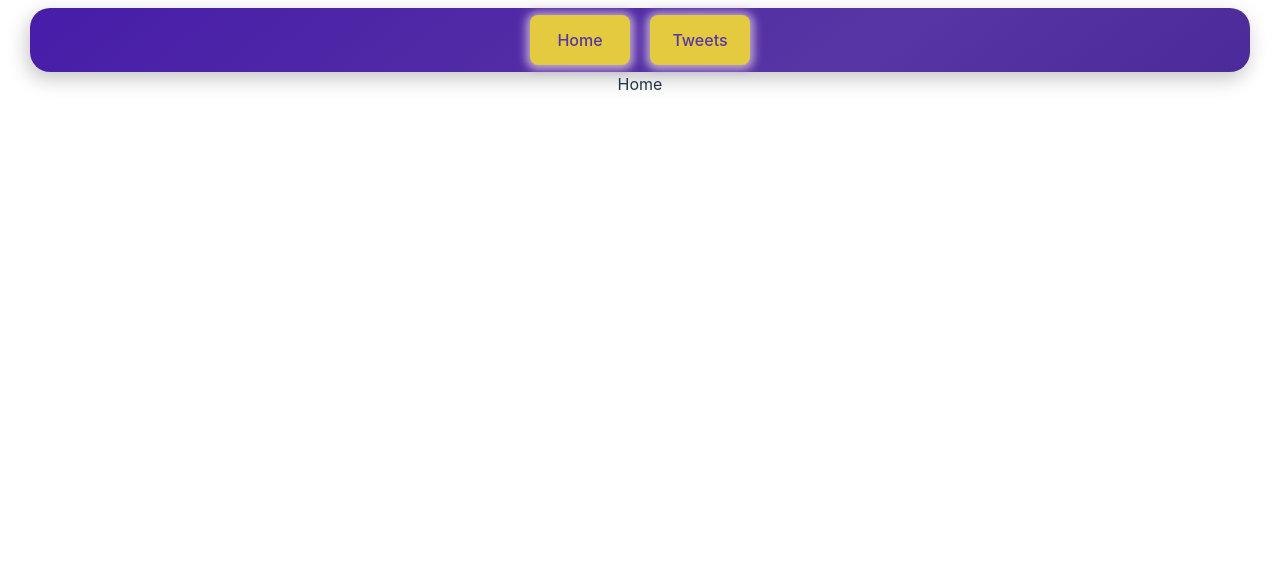
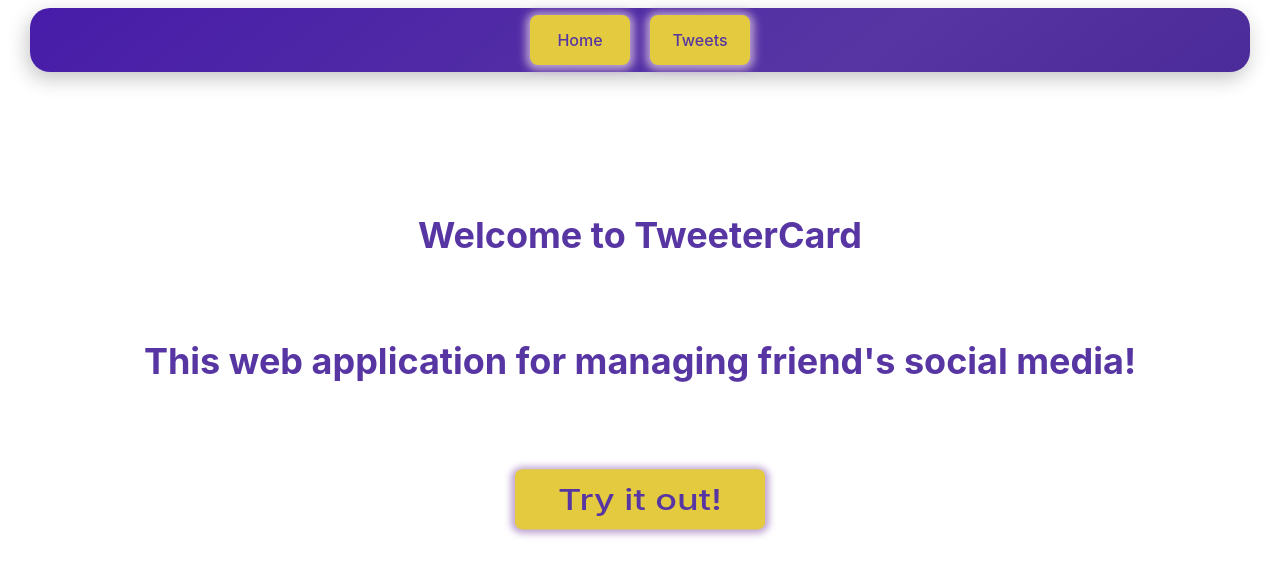
Before and after one commit to DmytroRudenko11/TestTask, a React (Vite) app: page / in a window 1280 px wide. Shown: the top 576 px of the page. Built offline with nearby package versions, Linux system fonts and the light colour scheme.

Commit message:
completed HP, NotFPage

```diff
--- a/index.html
+++ b/index.html
@@ -2,9 +2,9 @@
 <html lang="en">
   <head>
     <meta charset="UTF-8" />
-    <link rel="icon" type="image/svg+xml" href="/vite.svg" />
+    <link rel="icon" type="image/svg+xml" href="/public/favicon.ico" />
     <meta name="viewport" content="width=device-width, initial-scale=1.0" />
-    <title>Vite + React</title>
+    <title>TweetCard</title>
   </head>
   <body>
     <div id="root"></div>
--- a/src/App.jsx
+++ b/src/App.jsx
@@ -4,6 +4,7 @@ import { Layout } from "./components/Layout";
 import { HomePage } from "./pages/HomePage";
 import { TweetsPage } from "./pages/TweetsPage";
 import { ScrollToTopButton } from "./components/ScrollToTopBtn";
+import { NotFoundPage } from "./pages/NotFoundPage";
 
 function App() {
   return (
@@ -12,6 +13,7 @@ function App() {
         <Route path="/" element={<Layout />}>
           <Route index element={<HomePage />} />
           <Route path="tweets" element={<TweetsPage />} />
+          <Route path="*" element={<NotFoundPage />} />
         </Route>
       </Routes>
       <ScrollToTopButton />
--- a/src/components/DropdownFilter.jsx
+++ b/src/components/DropdownFilter.jsx
@@ -1,10 +1,11 @@
 import { useState } from "react";
 import styled from "styled-components";
+import PropTypes from "prop-types";
 import { BiFilterAlt, BiSolidFilterAlt } from "react-icons/bi";
 
-const options = ["By Tweets", "By Followers", "You are following"];
+const options = ["All tweets", "Not followed", "Followed by you"];
 
-export const DropdownFilter = () => {
+export const DropdownFilter = ({ filterHandler }) => {
   const [isOpen, setIsOpen] = useState(false);
   const [selectedOption, setSelectedOption] = useState(null);
 
@@ -12,6 +13,7 @@ export const DropdownFilter = () => {
 
   const onOptionClicked = (value) => () => {
     setSelectedOption(value);
+    filterHandler(value);
     setIsOpen(false);
   };
 
@@ -34,6 +36,10 @@ export const DropdownFilter = () => {
       )}
     </DropDownContainer>
   );
+};
+
+DropdownFilter.propTypes = {
+  filterHandler: PropTypes.func.isRequired,
 };
 
 const DropDownContainer = styled.div``;
--- /dev/null
+++ b/src/components/NothingFound.jsx
@@ -0,0 +1,21 @@
+import styled from "styled-components";
+
+export const NothingFound = () => {
+  return (
+    <Wrapper>
+      <Text>Nothing found by your request,</Text>
+      <Text>try another filter</Text>
+    </Wrapper>
+  );
+};
+
+const Wrapper = styled.div`
+  margin-top: 150px;
+  text-align: center;
+`;
+
+const Text = styled.p`
+  font-size: 36px;
+  font-weight: 700;
+  color: #5736a3;
+`;
--- a/src/components/ScrollToTopBtn.jsx
+++ b/src/components/ScrollToTopBtn.jsx
@@ -7,7 +7,7 @@ export const ScrollToTopButton = () => {
   const [isVisible, setIsVisible] = useState(false);
 
   const handleScroll = () => {
-    const topOffset = window.pageYOffset || document.documentElement.scrollTop;
+    const topOffset = window.scrollY || document.documentElement.scrollTop;
     setIsVisible(topOffset > 300);
   };
 
@@ -29,7 +29,7 @@ export const ScrollToTopButton = () => {
     <ButtonWrapper>
       {isVisible && (
         <Button onClick={scrollToTop}>
-          <IconContext.Provider value={{ color: "#5736a3", size: "24px" }}>
+          <IconContext.Provider value={{ color: "#5736a3", size: "28px" }}>
             <FaArrowUp />
           </IconContext.Provider>
         </Button>
@@ -46,10 +46,10 @@ const ButtonWrapper = styled.div`
 `;
 
 const Button = styled.button`
-  width: 40px;
-  height: 40px;
+  width: 60px;
+  height: 60px;
   border-radius: 50%;
-  padding-left: 9px;
+  padding: 13px;
 
   background-color: #e3ca3f;
   -webkit-box-shadow: 0px 1px 8px 4px rgba(190, 164, 210, 1);
--- a/src/components/TweetCard.jsx
+++ b/src/components/TweetCard.jsx
@@ -11,9 +11,11 @@ export const TweetCard = ({ id, avatar, followers, tweets }) => {
   const [controller, setController] = useState(null);
 
   useEffect(() => {
-    const isFollowing = localStorage.getItem(`following_${id}`);
-    if (isFollowing === "true") {
-      setFollowing(true);
+    const storedData = localStorage.getItem("following");
+    if (storedData) {
+      const followingData = JSON.parse(storedData);
+      const isFollowed = followingData.includes(id);
+      setFollowing(isFollowed);
     }
 
     return () => {
@@ -32,16 +34,19 @@ export const TweetCard = ({ id, avatar, followers, tweets }) => {
     setController(newController);
 
     let request;
+    const existingData = localStorage.getItem("following");
+    let followingData = existingData ? JSON.parse(existingData) : [];
     if (!following) {
       request = updFollowers + 1;
       setFollowing(true);
-      localStorage.setItem(`following_${id}`, "true");
-    }
-    if (following) {
+      followingData = [id, ...followingData];
+    } else {
       request = updFollowers - 1;
       setFollowing(false);
-      localStorage.removeItem(`following_${id}`);
+      followingData = followingData.filter((itemId) => itemId !== id);
     }
+    localStorage.setItem("following", JSON.stringify(followingData));
+
     try {
       const updUser = await fetchFollowTweet(id, request, newController.signal);
       setUpdFollowers(updUser.followers);
--- a/src/pages/HomePage.jsx
+++ b/src/pages/HomePage.jsx
@@ -1,3 +1,71 @@
+import styled, { keyframes } from "styled-components";
+import { Link } from "react-router-dom";
+
 export const HomePage = () => {
-  return <div>Home</div>;
+  return (
+    <Wrapper>
+      <Text>Welcome to TweeterCard</Text>
+      <Text>This web application for managing friend&apos;s social media!</Text>
+      <StyledLink to="/tweets">Try it out!</StyledLink>
+    </Wrapper>
+  );
 };
+
+const Wrapper = styled.div`
+  margin-top: 100px;
+  display: flex;
+  flex-direction: column;
+  align-items: center;
+  font-size: 36px;
+  font-weight: 700;
+  color: #5736a3;
+`;
+
+const Text = styled.p`
+  font-size: 36px;
+  font-weight: 700;
+  color: #5736a3;
+`;
+
+const bounce = keyframes`
+  0% {
+    transform: scale(1,1) translate(0px, 0px);
+  }
+
+  30%{
+    transform: scale(1,0.8) translate(0px, 10px);
+  }
+
+  75%{
+    transform: scale(1,1.1) translate(0px, -25px);
+  }
+
+ 100% {
+    transform: scale(1,1) translate(0px, 0px);
+  }
+`;
+
+const StyledLink = styled(Link)`
+  margin-top: 30px;
+  display: flex;
+  justify-content: center;
+  align-items: center;
+  width: 250px;
+  height: 75px;
+
+  color: #5736a3;
+  background-color: #e3ca3f;
+
+  border-radius: 8px;
+  -webkit-box-shadow: 0px 1px 8px 4px rgba(190, 164, 210, 1);
+  -moz-box-shadow: 0px 1px 8px 4px rgba(190, 164, 210, 1);
+  box-shadow: 0px 1px 8px 4px rgba(190, 164, 210, 1);
+
+  &:hover {
+    background-color: #fcd929;
+  }
+
+  animation-name: ${bounce};
+  animation-duration: 0.75s;
+  animation-iteration-count: infinite;
+`;
--- /dev/null
+++ b/src/pages/NotFoundPage.jsx
@@ -0,0 +1,52 @@
+import { Link } from "react-router-dom";
+import styled from "styled-components";
+
+export const NotFoundPage = () => {
+  return (
+    <PageWrapper>
+      <Text>Oop, seems that you get lost... </Text>
+      <Text>
+        Because this is <ErrorText>404 page</ErrorText>
+      </Text>
+      <StyledLink to="/">HomePage</StyledLink>
+    </PageWrapper>
+  );
+};
+
+const PageWrapper = styled.div`
+  margin-top: 100px;
+  display: flex;
+  flex-direction: column;
+  align-items: center;
+`;
+
+const Text = styled.p`
+  font-size: 36px;
+  font-weight: 500;
+  color: #5736a3;
+`;
+
+const ErrorText = styled.span`
+  font-weight: 700;
+  color: #e3ca3f;
+`;
+
+const StyledLink = styled(Link)`
+  display: flex;
+  justify-content: center;
+  align-items: center;
+  width: 100px;
+  height: 50px;
+
+  color: #5736a3;
+  background-color: #e3ca3f;
+
+  border-radius: 8px;
+  -webkit-box-shadow: 0px 1px 8px 4px rgba(190, 164, 210, 1);
+  -moz-box-shadow: 0px 1px 8px 4px rgba(190, 164, 210, 1);
+  box-shadow: 0px 1px 8px 4px rgba(190, 164, 210, 1);
+
+  &:hover {
+    background-color: #fcd929;
+  }
+`;
--- a/src/pages/TweetsPage.jsx
+++ b/src/pages/TweetsPage.jsx
@@ -8,10 +8,13 @@ import { handlePagination } from "../services/handlePagination";
 import { fetchUsers } from "../services/fetchAPI";
 import { TweetCard } from "../components/TweetCard";
 import { DropdownFilter } from "../components/DropdownFilter";
+import { filterTweets } from "../services/filterTweets";
+import { NothingFound } from "../components/NothingFound";
 
 export const TweetsPage = () => {
   const [data, setData] = useState([]);
   const [dataToRender, setDataToRender] = useState([]);
+  const [filterOption, setFilterOption] = useState("");
   const [loadMore, setLoadMore] = useState(true);
   const [page, setPage] = useState(1);
   const [limit] = useState(3);
@@ -29,16 +32,23 @@ export const TweetsPage = () => {
   }, []);
 
   useEffect(() => {
-    const { paginatedData, totalPages } = handlePagination(data, page, limit);
+    const filteredData = filterTweets(filterOption, data);
+    console.log(filteredData);
+    const { paginatedData, totalPages } = handlePagination(
+      filteredData,
+      page,
+      limit
+    );
+    setLoadMore(true);
     setDataToRender((prev) => [...prev, ...paginatedData]);
 
     if (page === totalPages) {
       setLoadMore(false);
-      toast.info("You riched the last page of tweets");
+      if (totalPages !== 1) toast.info("You riched the last page of tweets");
     }
     handleScrollToBottom();
     // eslint-disable-next-line react-hooks/exhaustive-deps
-  }, [page, data]);
+  }, [page, data, filterOption]);
 
   useEffect(() => {
     handleScrollToBottom();
@@ -62,6 +72,12 @@ export const TweetsPage = () => {
     setPage((prev) => prev + 1);
   };
 
+  const filterHandler = (option) => {
+    setFilterOption(option);
+    setDataToRender([]);
+    setPage(1);
+  };
+
   return (
     <TweetsSection>
       {isLoading && (
@@ -76,10 +92,10 @@ export const TweetsPage = () => {
       {!isLoading && (
         <ButtonBar>
           <GoBackBtn onClick={goBack}>Back</GoBackBtn>
-          <DropdownFilter />
+          <DropdownFilter filterHandler={filterHandler} />
         </ButtonBar>
       )}
-
+      {dataToRender.length === 0 && !isLoading && <NothingFound />}
       {dataToRender.length > 0 && (
         <TweetsList ref={tweetsListRef}>
           {dataToRender.map(({ id, name, avatar, followers, tweets }) => (
@@ -94,8 +110,13 @@ export const TweetsPage = () => {
           ))}
         </TweetsList>
       )}
-      {!isLoading && loadMore && (
-        <LoadMoreBtn onClick={pageHandler} type="button">
+      {!isLoading && loadMore && dataToRender.length > 0 && (
+        <LoadMoreBtn
+          onClick={() => {
+            pageHandler();
+          }}
+          type="button"
+        >
           Load more
         </LoadMoreBtn>
       )}
@@ -104,6 +125,7 @@ export const TweetsPage = () => {
 };
 
 const TweetsSection = styled.section`
+  width: 100%;
   position: relative;
   padding-top: 50px;
   display: flex;
--- /dev/null
+++ b/src/services/filterTweets.js
@@ -0,0 +1,14 @@
+export const filterTweets = (filterOption, data) => {
+  const storedId = JSON.parse(localStorage.getItem("following")) || [];
+
+  switch (filterOption) {
+    case "Not followed":
+      return data.filter((user) => !storedId.includes(user.id));
+
+    case "Followed by you":
+      return data.filter((user) => storedId.includes(user.id));
+
+    default:
+      return data;
+  }
+};
```
Also changed, not shown: 1 other file (tests, documents, lock files or other folders).
